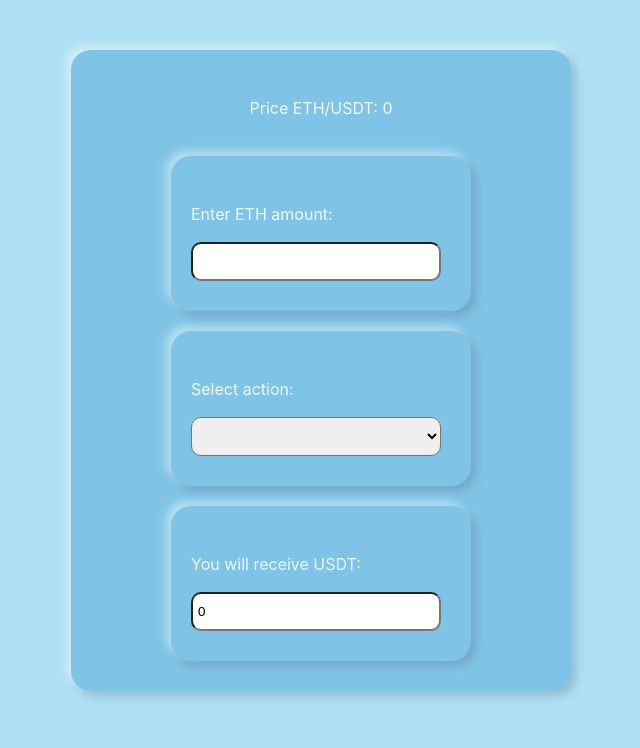
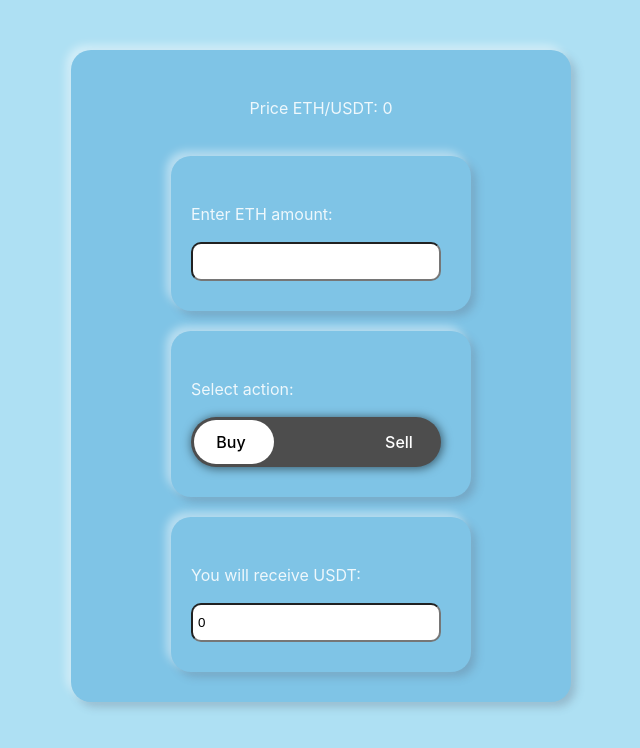
Before and after one commit to Tasha852209/blackbot-react-wite-ts, a React (Vite) app: page / in a window 1280 px wide. Shown: the top 748 px of the page, without its empty margins (319-959 px from the left). Built offline with nearby package versions, Linux system fonts and the light colour scheme; no server answers.

Commit message:
added switch-toggle

```diff
--- a/src/App.tsx
+++ b/src/App.tsx
@@ -6,9 +6,7 @@ import { StyledAppContainer } from "./App.styled";
 
 const App: React.FC = () => {
   const [ethAmount, setEthAmount] = useState<number>(0);
-  const [action, setAction] = useState<"Buy" | "Sell" | "Select action">(
-    "Select action"
-  );
+  const [action, setAction] = useState<"Buy" | "Sell">("Buy");
   const [usdtPrice, setUsdtPrice] = useState<number>(0);
 
   useEffect(() => {
@@ -28,9 +26,7 @@ const App: React.FC = () => {
     setEthAmount(amount);
   };
 
-  const handleActionChange = (
-    selectedAction: "Buy" | "Sell" | "Select action"
-  ) => {
+  const handleActionChange = (selectedAction: "Buy" | "Sell") => {
     setAction(selectedAction);
   };
 
--- a/src/components/ActionSelector/ActionSelector.tsx
+++ b/src/components/ActionSelector/ActionSelector.tsx
@@ -1,25 +1,28 @@
 import React from "react";
 import { StyledInputContainer } from "../InputField/InputField.styled";
+import TripleToggleSwitch from "../TripleToggleSwitch/TripleToggleSwitch";
 
 interface ActionSelectorProps {
-  onActionChange: (action: "Buy" | "Sell" | "Select action") => void;
+  onActionChange: (action: "Buy" | "Sell") => void;
 }
 
 const ActionSelector: React.FC<ActionSelectorProps> = ({ onActionChange }) => {
-  const handleActionChange = (event: React.ChangeEvent<HTMLSelectElement>) => {
-    const action = event.target.value as "Buy" | "Sell" | "Select action";
-    onActionChange(action);
+  const handleActionChange = (value: string) => {
+    onActionChange(value as "Buy" | "Sell");
   };
 
   return (
     <StyledInputContainer>
       <label>
         <p>Select action:</p>
-        <select onChange={handleActionChange}>
-          <option value="Select action"></option>
-          <option value="Buy">Buy</option>
-          <option value="Sell">Sell</option>
-        </select>
+        <TripleToggleSwitch
+          onChange={handleActionChange}
+          labels={{
+            left: { title: "Buy", value: "Buy" },
+            // center: { title: "Select action", value: "Select action" },
+            right: { title: "Sell", value: "Sell" },
+          }}
+        />
       </label>
     </StyledInputContainer>
   );
--- a/src/components/InputField/InputField.styled.tsx
+++ b/src/components/InputField/InputField.styled.tsx
@@ -15,6 +15,7 @@ export const StyledInputContainer = styled.div`
     border-radius: 10px;
   }
   select {
+    position: relative;
     width: 250px;
     padding: 10px 5px;
     border-radius: 10px;
--- /dev/null
+++ b/src/components/TripleToggleSwitch/TripleToggleSwitch.styled.tsx
@@ -0,0 +1,212 @@
+import styled from "styled-components";
+
+export const SwitchContainer = styled.div`
+  input[type="radio"] {
+    display: none;
+  }
+
+  label {
+    color: white;
+    z-index: 10;
+    cursor: pointer;
+  }
+
+  h4 {
+    margin: 0;
+    font-weight: 500;
+  }
+
+  .black-font {
+    color: black;
+  }
+
+  .main-container {
+    display: inline-block;
+    vertical-align: middle;
+    width: 250px;
+    height: 50px;
+    border-radius: 100px;
+    background-color: #4d4d4d;
+    position: relative;
+
+    box-shadow: 1px 1px 10px 1px rgba(0, 0, 0, 0.5);
+  }
+
+  .switch {
+    height: 44px;
+    width: 80px;
+    background-color: white;
+    border-radius: 100px;
+    position: absolute;
+    left: 3px;
+    top: 3px;
+    transition: ease-in;
+  }
+
+  /*---------------- LEFT ------------------- */
+  .switch.left-to-center {
+    animation-name: leftToCenter;
+    animation-duration: 0.5s;
+  }
+
+  .switch.left-to-right {
+    animation-name: leftToRight;
+    animation-duration: 0.5s;
+  }
+
+  .switch.left-position {
+    left: 3px;
+  }
+
+  .left-label {
+    position: absolute;
+  }
+
+  #left + label {
+    display: flex;
+    align-items: center;
+    justify-content: center;
+    height: 50px;
+    width: 80px;
+    border-radius: 100px;
+  }
+
+  #left:checked + label {
+    display: flex;
+    align-items: center;
+    justify-content: center;
+    height: 50px;
+    width: 80px;
+    border-radius: 100px;
+  }
+
+  @keyframes leftToCenter {
+    from {
+      left: 3px;
+    }
+    to {
+      left: 85px;
+    }
+  }
+
+  @keyframes leftToRight {
+    from {
+      left: 3px;
+    }
+    to {
+      left: 167px;
+    }
+  }
+
+  /* -------------------- center ------------------ */
+  .switch.center-to-left {
+    animation-name: centerToLeft;
+    animation-duration: 0.5s;
+  }
+
+  .switch.center-to-right {
+    animation-name: centerToRight;
+    animation-duration: 0.5s;
+  }
+
+  .switch.center-position {
+    left: 85px;
+  }
+
+  .center-label {
+    position: absolute;
+    left: 85px;
+  }
+
+  #center + label {
+    display: flex;
+    align-items: center;
+    justify-content: center;
+    height: 50px;
+    width: 80px;
+    border-radius: 100px;
+  }
+
+  #center:checked + label {
+    display: flex;
+    align-items: center;
+    justify-content: center;
+    height: 50px;
+    width: 80px;
+    border-radius: 100px;
+  }
+
+  @keyframes centerToLeft {
+    from {
+      left: 85px;
+    }
+    to {
+      left: 3px;
+    }
+  }
+
+  @keyframes centerToRight {
+    from {
+      left: 85px;
+    }
+    to {
+      right: 1px;
+    }
+  }
+
+  /* ------------------- RIGHT ------------------- */
+  .switch.right-to-left {
+    animation-name: rightToLeft;
+    animation-duration: 0.5s;
+  }
+
+  .switch.right-to-center {
+    animation-name: rightToCenter;
+    animation-duration: 0.5s;
+  }
+
+  .switch.right-position {
+    left: 167px;
+  }
+
+  .right-label {
+    position: absolute;
+    right: 2px;
+  }
+
+  #right + label {
+    display: flex;
+    align-items: center;
+    justify-content: center;
+    height: 50px;
+    width: 80px;
+    border-radius: 100px;
+  }
+
+  #right:checked + label {
+    display: flex;
+    align-items: center;
+    justify-content: center;
+    height: 50px;
+    width: 80px;
+    border-radius: 100px;
+  }
+
+  @keyframes rightToLeft {
+    from {
+      left: 167px;
+    }
+    to {
+      left: 3px;
+    }
+  }
+
+  @keyframes rightToCenter {
+    from {
+      left: 167px;
+    }
+    to {
+      right: 85px;
+    }
+  }
+`;
--- /dev/null
+++ b/src/components/TripleToggleSwitch/TripleToggleSwitch.tsx
@@ -0,0 +1,115 @@
+import React, { useState } from "react";
+
+import { SwitchContainer } from "./TripleToggleSwitch.styled";
+
+interface Label {
+  title: string;
+  value: string | number | boolean;
+}
+
+interface TripleToggleSwitchProps {
+  labels?: {
+    left: Label;
+    center?: Label;
+    right: Label;
+  };
+  onChange: (value: string) => void;
+}
+
+const TripleToggleSwitch: React.FC<TripleToggleSwitchProps> = ({
+  labels = {
+    left: { title: "left", value: "left" },
+    right: { title: "right", value: "right" },
+  },
+  onChange,
+}) => {
+  const [switchPosition, setSwitchPosition] = useState<string>("left");
+  const [animation, setAnimation] = useState<string | null>(null);
+
+  const getSwitchAnimation = (value: string) => {
+    let animation: string | null = null;
+    if (value === "center" && switchPosition === "left") {
+      animation = "left-to-center";
+    } else if (value === "right" && switchPosition === "center") {
+      animation = "center-to-right";
+    } else if (value === "center" && switchPosition === "right") {
+      animation = "right-to-center";
+    } else if (value === "left" && switchPosition === "center") {
+      animation = "center-to-left";
+    } else if (value === "right" && switchPosition === "left") {
+      animation = "left-to-right";
+    } else if (value === "left" && switchPosition === "right") {
+      animation = "right-to-left";
+    }
+    onChange(value);
+    setSwitchPosition(value);
+    setAnimation(animation);
+  };
+
+  return (
+    <SwitchContainer className="switch-container">
+      <div className="main-container">
+        <div className={`switch ${animation} ${switchPosition}-position`}></div>
+        <input
+          defaultChecked
+          onChange={(e) => getSwitchAnimation(e.target.value)}
+          name="map-switch"
+          id="left"
+          type="radio"
+          value="left"
+        />
+        <label
+          className={`left-label ${switchPosition === "left" && "black-font"}`}
+          htmlFor="left"
+        >
+          <h4>{labels.left.title}</h4>
+        </label>
+
+        <input
+          onChange={(e) => getSwitchAnimation(e.target.value)}
+          name="map-switch"
+          id="center"
+          type="radio"
+          value="center"
+        />
+        {/* {labels.center && (
+          <>
+            <input
+              onChange={(e) => getSwitchAnimation(e.target.value)}
+              name="map-switch"
+              id="center"
+              type="radio"
+              value="center"
+            />
+            <label
+              className={`center-label ${
+                switchPosition === "center" && "black-font"
+              }`}
+              htmlFor="center"
+            >
+              <h4>{labels.center.title}</h4>
+            </label>
+          </>
+        )} */}
+
+        <input
+          onChange={(e) => getSwitchAnimation(e.target.value)}
+          name="map-switch"
+          id="right"
+          type="radio"
+          value="right"
+        />
+        <label
+          className={`right-label ${
+            switchPosition === "right" && "black-font"
+          }`}
+          htmlFor="right"
+        >
+          <h4>{labels.right.title}</h4>
+        </label>
+      </div>
+    </SwitchContainer>
+  );
+};
+
+export default TripleToggleSwitch;
```
